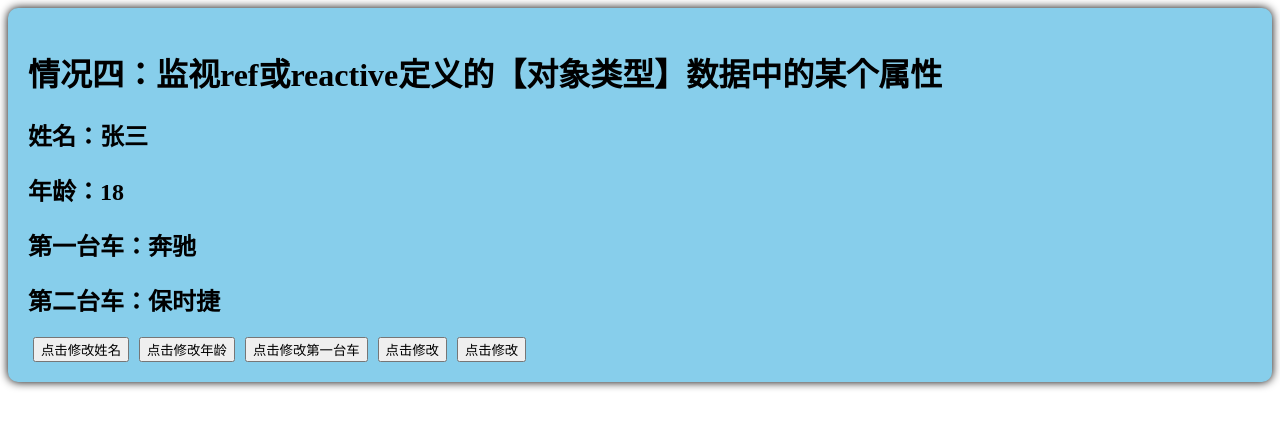
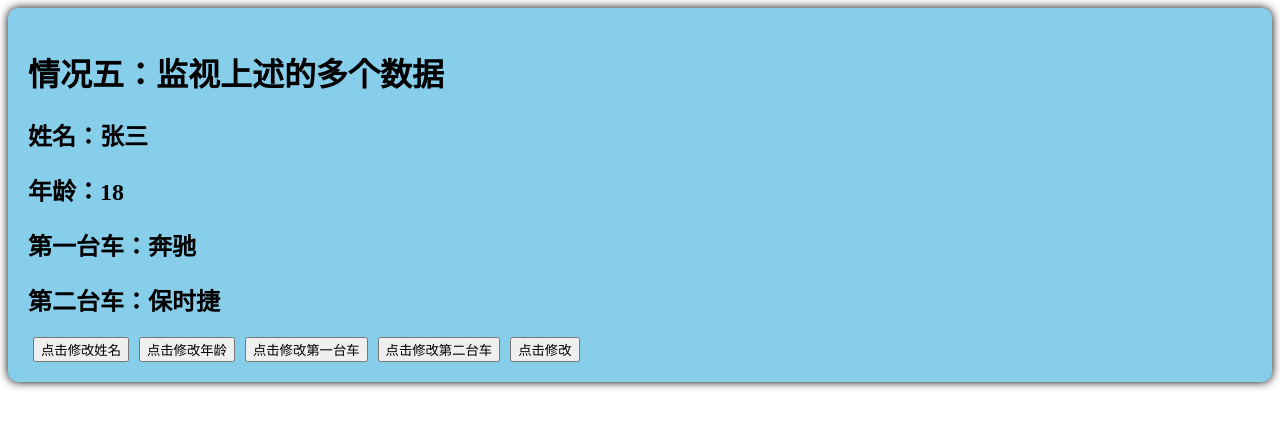
Before and after one commit to Mht-2025/Vue3-test, a Vue app: page / in a window 1280 px wide. Shown: the top 428 px of the page. Built offline with nearby package versions, Linux system fonts and the light colour scheme; the HTML template or start-up script is replaced by a standard one.

Commit message:
情况五：监视上述的多个数据

```diff
--- a/src/components/PersonInfo.vue
+++ b/src/components/PersonInfo.vue
@@ -1,6 +1,6 @@
 <template>
   <div class="person">
-    <h1>情况四：监视ref或reactive定义的【对象类型】数据中的某个属性</h1>
+    <h1>情况五：监视上述的多个数据</h1>
     <h2>姓名：{{ person.name }}</h2>
     <h2>年龄：{{ person.age }}</h2>
     <h2>第一台车：{{ person.car.c1 }}</h2>
@@ -8,13 +8,14 @@
     <button @click="changName">点击修改姓名</button>
     <button @click="changAge">点击修改年龄</button>
     <button @click="changC1">点击修改第一台车</button>
-    <button @click="changC2">点击修改</button>
+    <button @click="changC2">点击修改第二台车</button>
     <button @click="changCar">点击修改</button>
   </div>
 </template>
 
 //组合式API
 <script setup lang="ts" name="PersonInfo">
+import { log } from 'console'
 import {  reactive, watch } from 'vue'
   const person = reactive({
     name: '张三',
@@ -39,22 +40,11 @@ import {  reactive, watch } from 'vue'
   function changCar(){
     person.car={c1:'雅迪',c2:'台铃'}
   }
-   // 监视，情况四：监视响应式对象中的某个属性，且该属性是基本类型的，要写成函数式
-  /* watch(()=> person.name,(newValue,oldValue)=>{
-    console.log('person.name变化了',newValue,oldValue)
-  }) */
 
-  // 监视，情况四：监视响应式对象中的某个属性，且该属性是对象类型的，可以直接写，也能写函数，更推荐写函数
-
-  watch(() => person.name, (newValue, oldValue) => {
-    console.log("变拉"+newValue, oldValue);
-  })
-  // watch(person.car, (newValue, oldValue) => {
-  //   console.log("变拉"+newValue, oldValue);
-  // })
-  watch(() => person.car, (newValue, oldValue) => {
-    console.log("变拉"+newValue, oldValue);
-  },{deep:true})
+  //监视：监视上述的多个数据
+  watch([() => person.car,() =>person.name], (newValue, oldValue) => {
+    console.log("发生变化",newValue, oldValue);
+   },{deep:true})
 </script>
 
 <style scoped>
```
